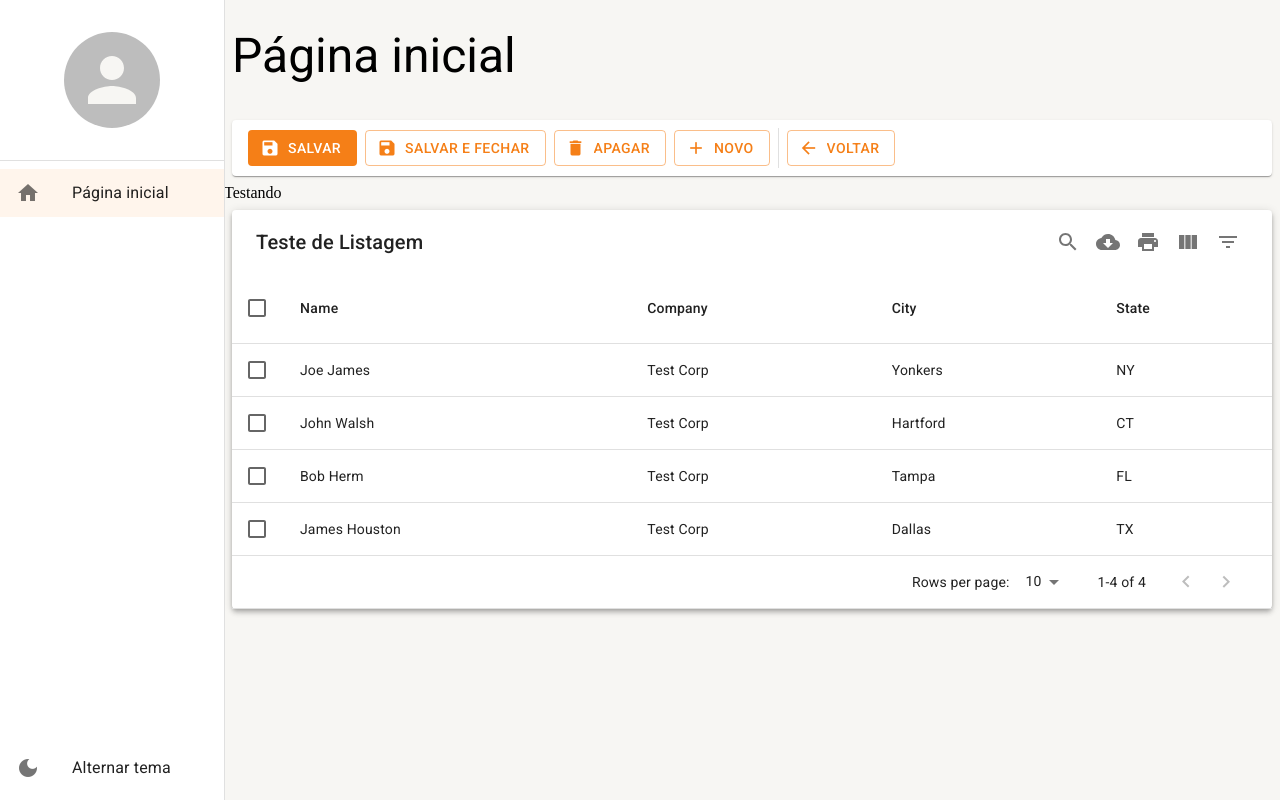
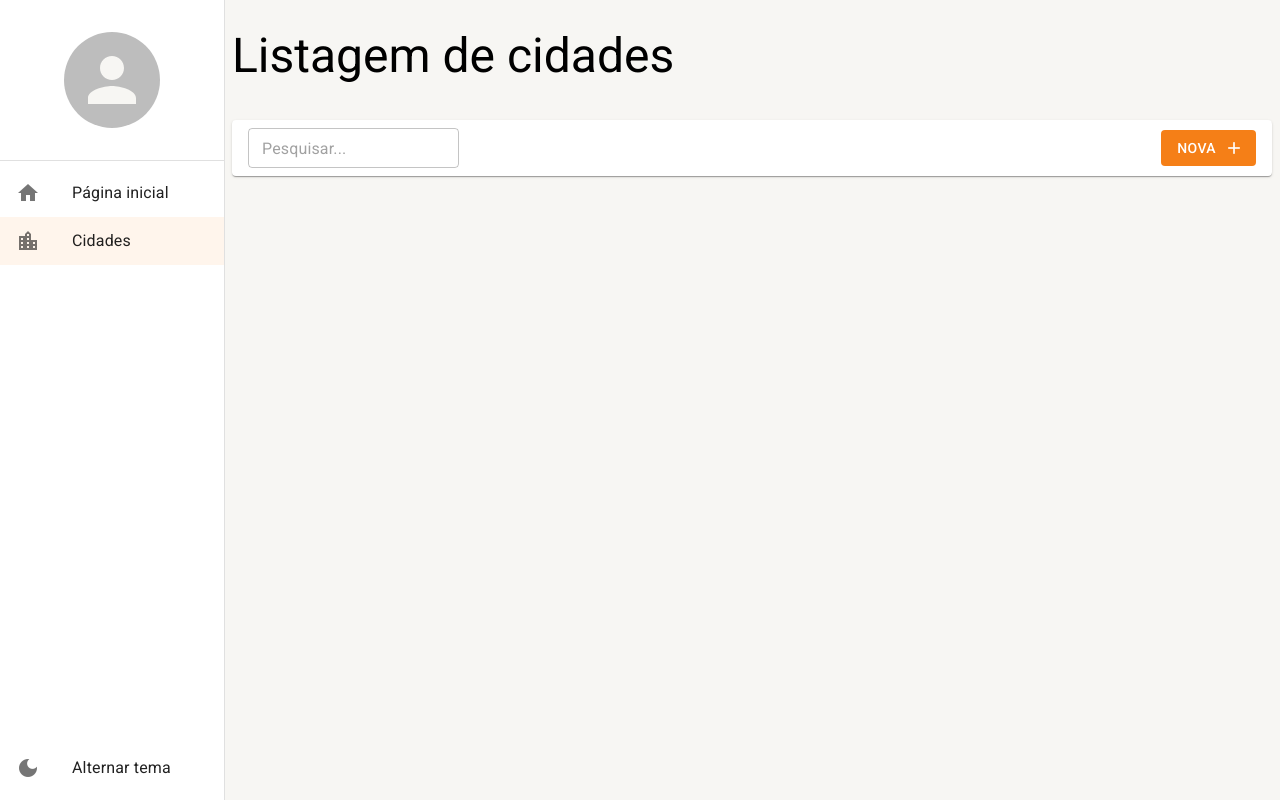
Before and after one commit to afschagas/rmt-cadastro, a React (Create React App) app: page /cidades in a window 1280 px wide. Before the commit this address led to /pagina-inicial. Built offline with nearby package versions, Linux system fonts and the light colour scheme.

Commit message:
Criando tela de cidades

```diff
--- /dev/null
+++ b/src/pages/Pages/cidades/ListagemDeCidade.tsx
@@ -0,0 +1,39 @@
+import { useMemo } from 'react';
+import { useSearchParams } from 'react-router-dom';
+import { FerramentasDaListagem } from '../../../shared/components';
+import { LayoutBaseDePagina } from '../../../shared/layouts';
+
+
+
+export const ListagemDeCidade: React.FC = () => {
+  const [searchParams, setSearchParams] = useSearchParams();
+
+  const busca = useMemo(() => {
+    return searchParams.get('busca') || '';
+  }, [searchParams]);
+
+  return (
+    <LayoutBaseDePagina
+      titulo='Listagem de cidades'
+      barraDeFerramentas={
+        <FerramentasDaListagem
+          mostrarInputBusca
+          textoDaBusca={busca}
+          textoBotaoNovo='Nova'
+          aoMudarTextDeBusca={texto => setSearchParams({ busca: texto }, { replace: true })}
+        />
+      }
+    >
+
+    </LayoutBaseDePagina>
+  );
+};
+
+
+
+
+
+
+// 1º LayoutBaseDePagina
+
+// 2º  barraDeFerramentas
--- a/src/pages/index.ts
+++ b/src/pages/index.ts
@@ -1 +1,2 @@
 export * from "./dashboard/Dashboard";
+export * from "./Pages/cidades/ListagemDeCidade";
--- a/src/routes/index.tsx
+++ b/src/routes/index.tsx
@@ -1,6 +1,6 @@
 import { useEffect } from 'react';
 import { Routes, Route, Navigate } from 'react-router-dom';
-import { Dashboard } from '../pages';
+import { Dashboard, ListagemDeCidade } from '../pages';
 
 import { useDrawerContext } from '../shared/contexts';
 
@@ -14,6 +14,11 @@
         icon: 'home',
         path: '/pagina-inicial',
         label: 'Página inicial',
+      },
+      {
+        icon: 'location_city',
+        path: '/cidades',
+        label: 'Cidades',
       }
     ]);
 
@@ -26,6 +31,8 @@
     <Routes>
       <Route path='/pagina-inicial' element={<Dashboard />} />
 
+      <Route path='/cidades' element={<ListagemDeCidade />} />
+
 
       <Route path='*' element={<Navigate to='/pagina-inicial' />} />
     </Routes>
```
